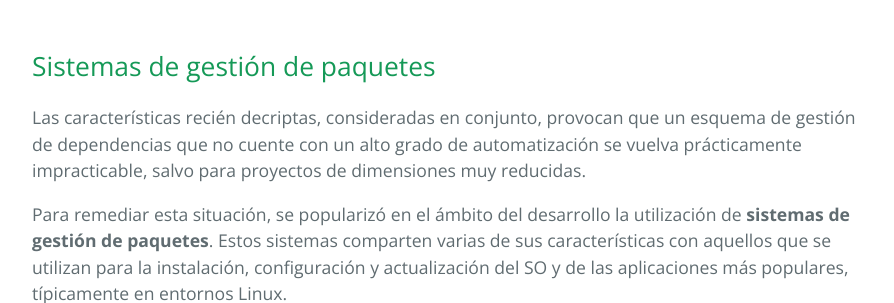
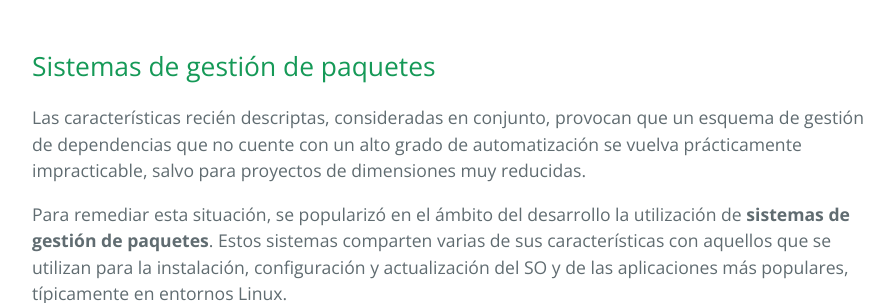
Before and after one commit to clombardi/design-thinking, a Jekyll site: the page built from ci-cd/gestion-dependencias.md, in a window 1280 px wide and 900 px high, scrolled down 3152 px. Shown: the part 155-458 px from the top of the window, without its empty margins (192-1086 px from the left). Built offline with Jekyll 4.4.1, drawn with Linux system fonts in a browser that asks for light colours; our own code applies the rules of GitHub Pages for plain Markdown files; some of the changed text lies outside the part shown.

Commit message:
unidad 7 - typos

````diff
--- a/ci-cd/gestion-dependencias.md
+++ b/ci-cd/gestion-dependencias.md
@@ -61,7 +61,7 @@ Por otro lado, algunos paquetes sí cuentan con variantes de acuerdo, en particu
 
 
 ## Sistemas de gestión de paquetes
-Las características recién decriptas, consideradas en conjunto, provocan que un esquema de gestión de dependencias que no cuente con un alto grado de automatización se vuelva prácticamente impracticable, salvo para proyectos de dimensiones muy reducidas.
+Las características recién descriptas, consideradas en conjunto, provocan que un esquema de gestión de dependencias que no cuente con un alto grado de automatización se vuelva prácticamente impracticable, salvo para proyectos de dimensiones muy reducidas.
 
 Para remediar esta situación, se popularizó en el ámbito del desarrollo la utilización de **sistemas de gestión de paquetes**.
 Estos sistemas comparten varias de sus características con aquellos que se utilizan para la instalación, configuración y actualización del SO y de las aplicaciones más populares, típicamente en entornos Linux.
@@ -182,7 +182,7 @@ Este archivo especifica, además de los datos generales del producto, varios scr
 La primera incluye las dependencias directas que deben estar presentes al desplegar el producto en un entorno productivo.
 En la lista `devDependencies`, encontramos paquetes que se utilizan únicamente durante el desarrollo, ejecución de tests y/o proceso de despliegue, y que no es necesario incluir en entornos productivos.
 
-Notamos que en la mayor parte de los casos, la indicación de versión está precedida por un _caret_ `^`, que indica que el rango aceptable de versiones incluye a la indicada, y a todas las posteriores mientras no cambie el número principal, que es que está a la izquierda. P.ej. la especificación `^2.5.3` acepta a las versiones `2.5.3`, `2.5,8` y `2.7.1`, pero no a `1.5.9`, `2.3.8` o `2.5.2` (por ser anteriores) ni `3.2.4` (por cambiar el número principal).
+Notamos que en la mayor parte de los casos, la indicación de versión está precedida por un _caret_ `^`, que indica que el rango aceptable de versiones incluye a la indicada, y a todas las posteriores mientras no cambie el número principal, que es que está a la izquierda. P.ej. la especificación `^2.5.3` acepta a las versiones `2.5.3`, `2.5.8` y `2.7.1`, pero no a `1.5.9`, `2.3.8` o `2.5.2` (por ser anteriores) ni `3.2.4` (por cambiar el número principal).
 
 Al ejecutar el comando
 ```
````
Also changed, not shown: other parts of ci-cd/gestion-dependencias.md (+1 -1 lines), ci-cd/intro.md (+1 -1 lines).
